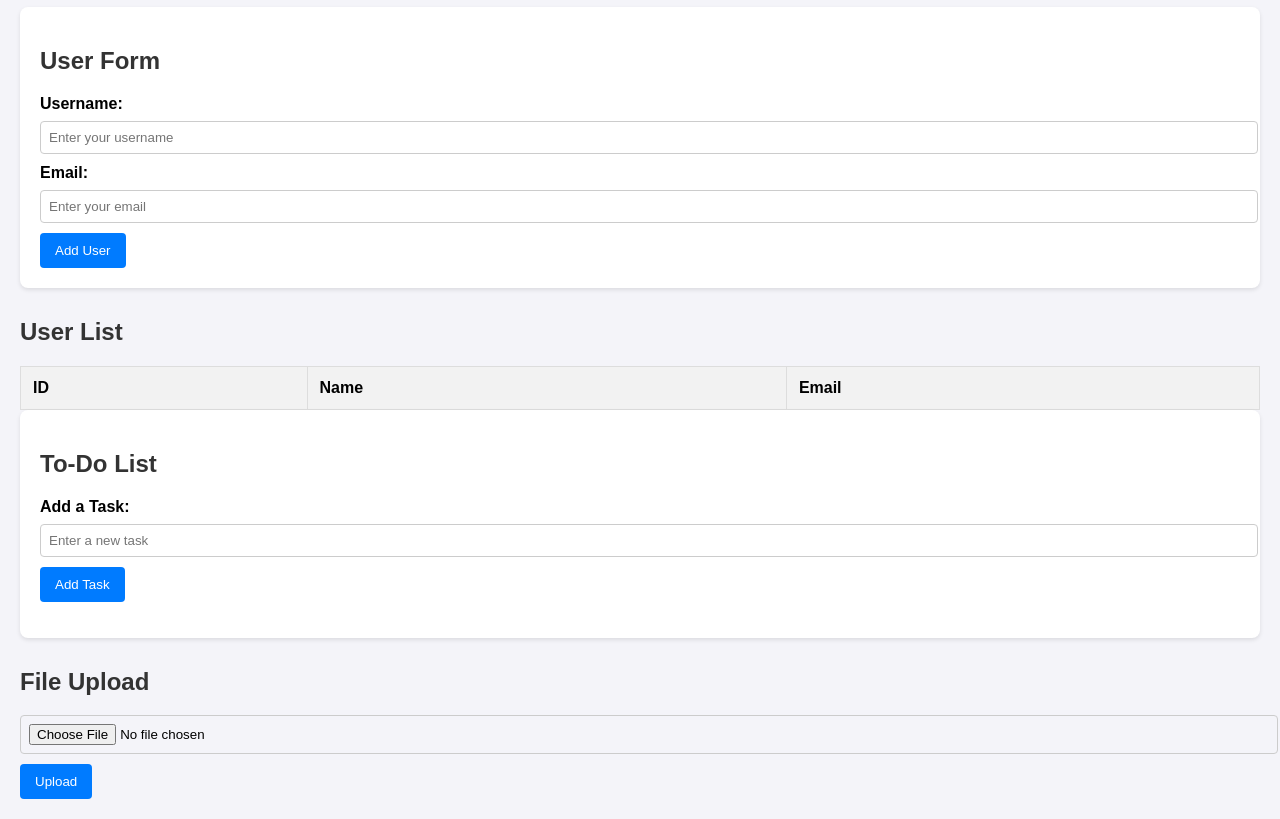
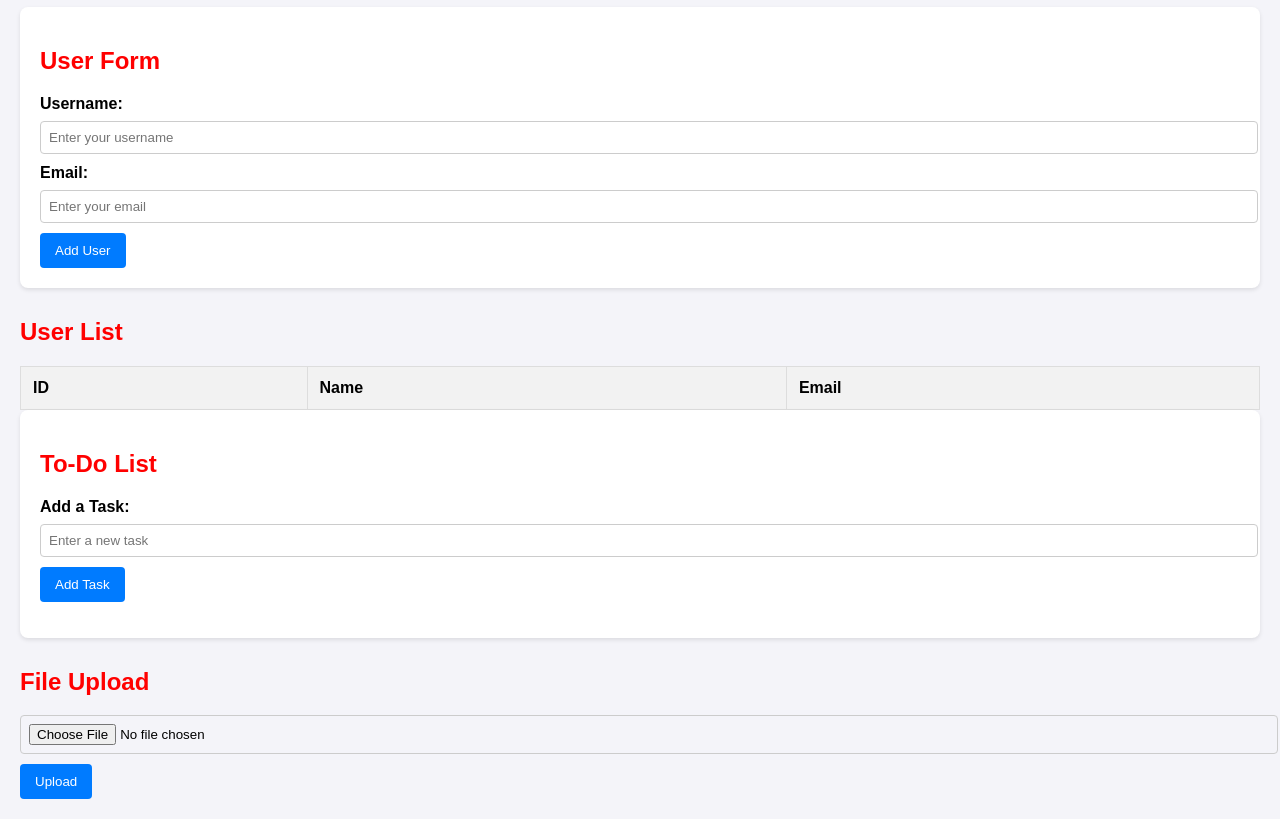
Before and after one commit to 223Mariya223/sample-app, a website: page index.html in a window 1280 px wide. Shown: the part 73-892 px from the top of the page. Drawn offline with Linux system fonts and the light colour scheme; no server answers.

```diff
--- a/index.html
+++ b/index.html
@@ -6,7 +6,7 @@
   <title>Sample Test Page</title>
   <style>
     body { font-family: Arial, sans-serif; margin: 20px; background-color: #f4f4f9; }
-    h1, h2 { color: #333; }
+    h1, h2 { color: red; }
     .form-section, .list-section { margin-bottom: 30px; padding: 20px; background-color: #fff; border-radius: 8px; box-shadow: 0 2px 4px rgba(0, 0, 0, 0.1); }
     label { display: block; margin-bottom: 8px; font-weight: bold; }
     input[type="text"], input[type="email"], input[type="file"] { width: 100%; padding: 8px; margin-bottom: 10px; border: 1px solid #ccc; border-radius: 4px; }
```
Also changed, not shown: 1 other file.
